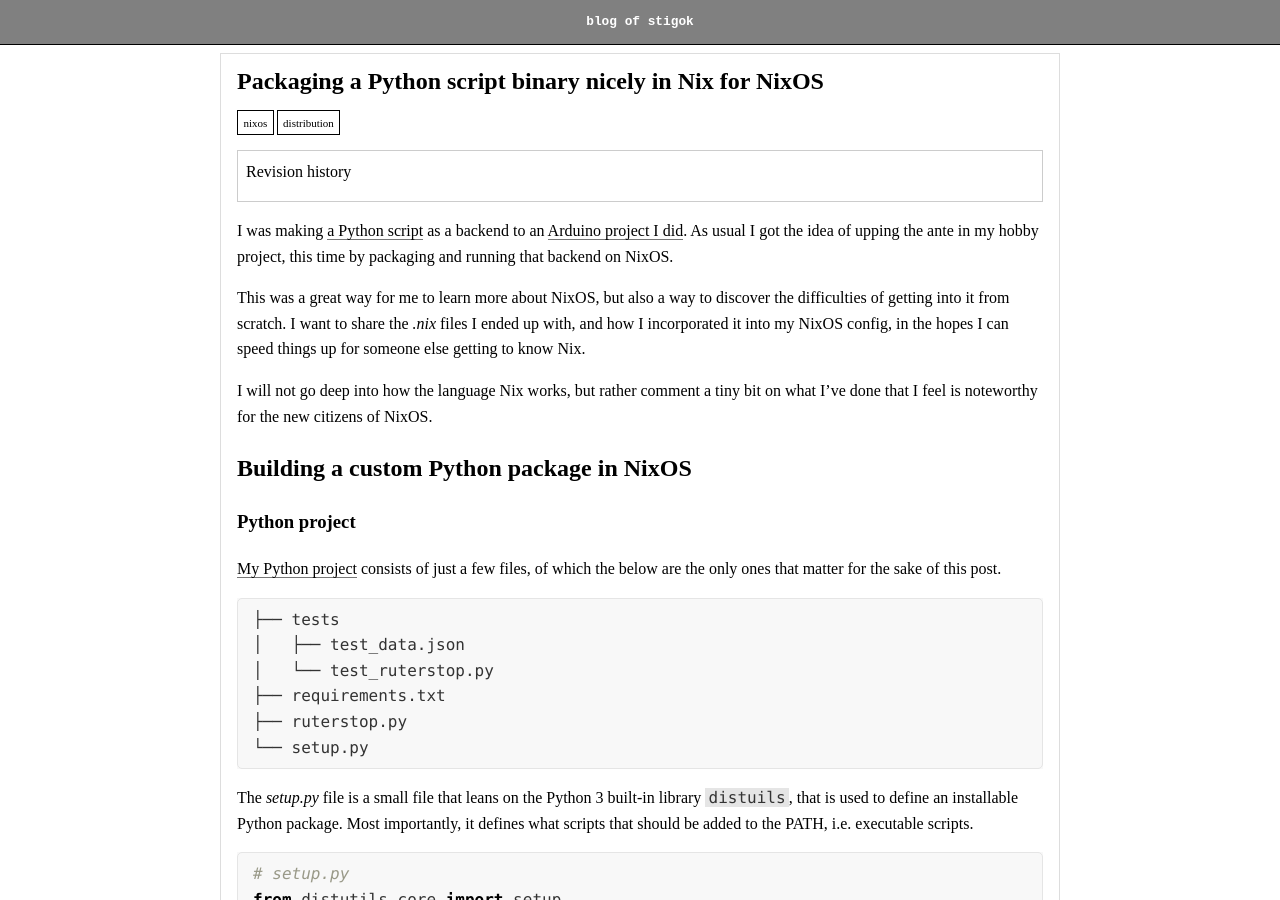
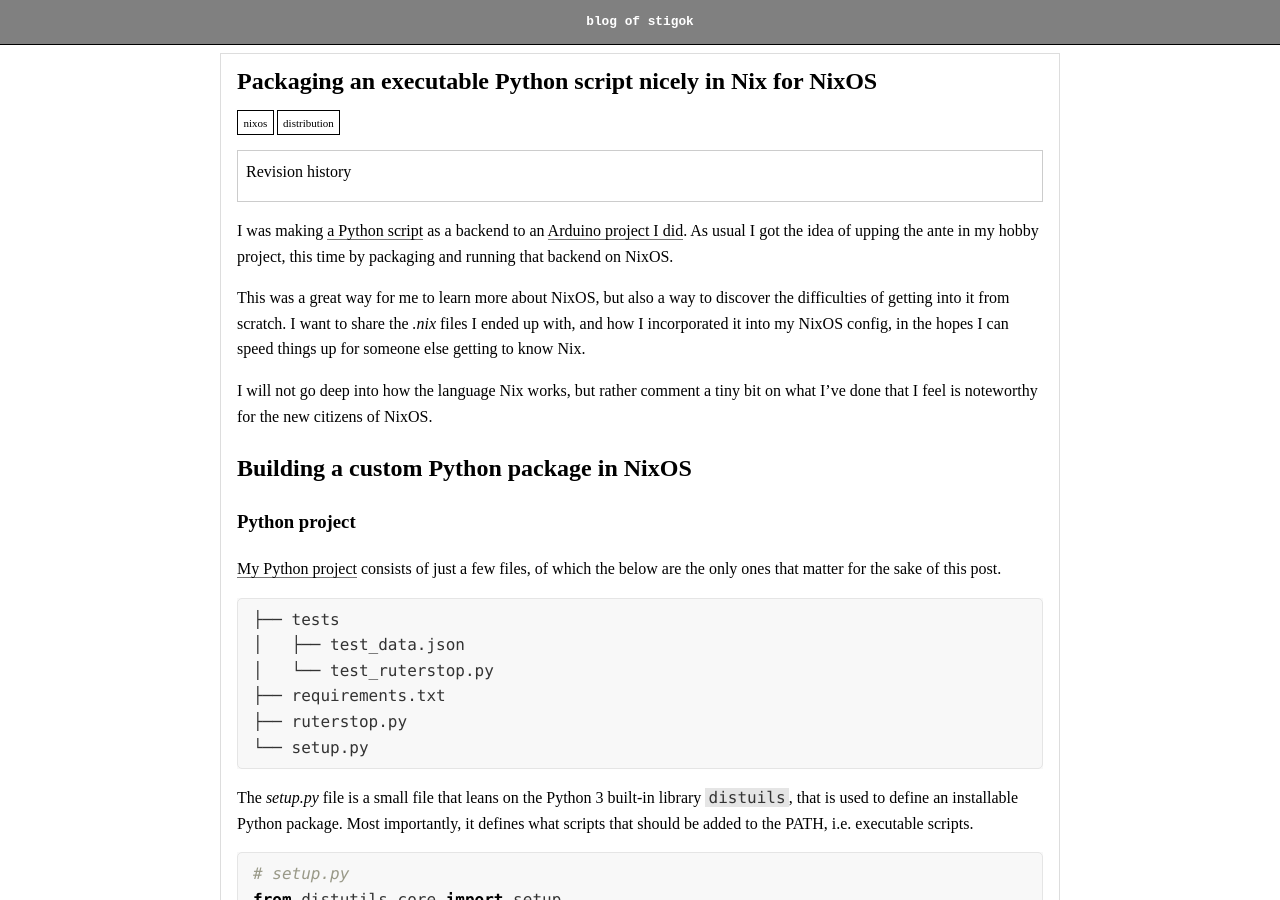
Before and after one commit to stigok/blog.stigok.com, a Jekyll site: the page built from collections/_posts/2019-11-05-packing-python-script-binary-nicely-in-nixos.md, in a window 1280 px wide and 900 px high. Built offline with Jekyll 4.4.1, drawn with Linux system fonts in a browser that asks for light colours.

Commit message:
Update title

```diff
--- a/collections/_posts/2019-11-05-packing-python-script-binary-nicely-in-nixos.md
+++ b/collections/_posts/2019-11-05-packing-python-script-binary-nicely-in-nixos.md
@@ -1,6 +1,6 @@
 ---
 layout: post
-title:  "Packaging a Python script binary nicely in Nix for NixOS"
+title:  "Packaging an executable Python script nicely in Nix for NixOS"
 date:   2019-11-05 17:11:33 +0100
 categories: nixos distribution
 ---
```
